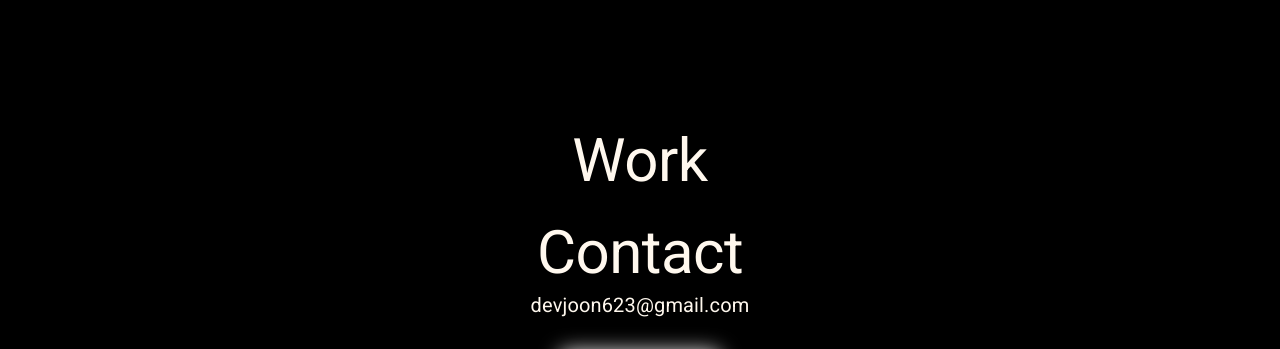
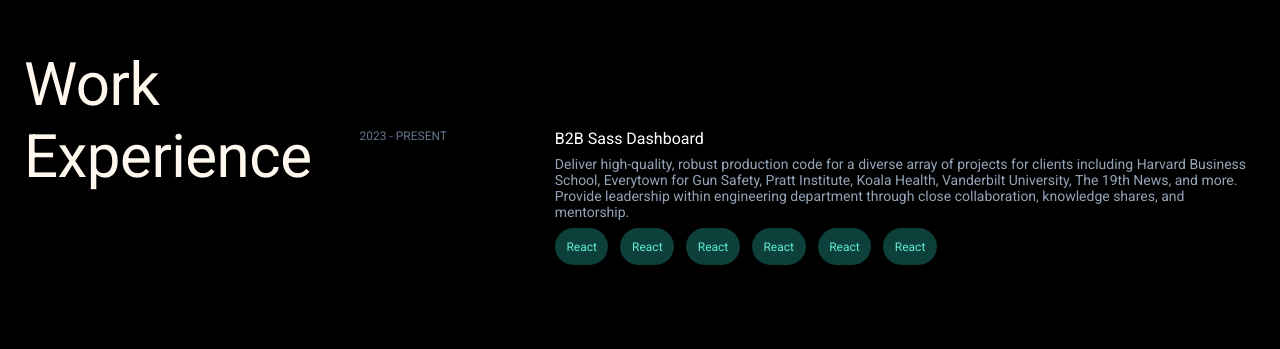
Before and after one commit to joon623/pr_website, a Next.js app: page / in a window 1280 px wide. Shown: the part 2025-2374 px from the top of the page. Built offline with nearby package versions, Linux system fonts and the light colour scheme.

Commit message:
add: work page layout

```diff
--- a/src/app/globals.css
+++ b/src/app/globals.css
@@ -71,4 +71,9 @@ body {
 button {
     outline: none;
     border: none;
+    cursor: pointer;
 }
+
+.root {
+    padding: 1.5rem;
+}
--- a/src/app/page.tsx
+++ b/src/app/page.tsx
@@ -3,15 +3,17 @@ import { HomeComponent } from "@/components/home";
 import { About } from "@/components/about";
 import { Work } from "@/components/work";
 import Contact from "@/components/contact/contact";
+import "./globals.css";
+import { Box } from "@mui/system";
 
 export default function Home() {
   return (
-    <>
+    <Box className="root">
       <Navigation />
       <HomeComponent />
       <About />
       <Work />
       <Contact />
-    </>
+    </Box>
   );
 }
--- a/src/components/about/about.tsx
+++ b/src/components/about/about.tsx
@@ -17,7 +17,7 @@ const About = () => {
       display={"flex"}
       alignItems={"center"}
       flexDirection={"column"}
-      height={"1200px"}
+      height={"800px"}
     >
       <Box position={"sticky"} top={"50%"} ref={ref}>
         <motion.div
--- /dev/null
+++ b/src/components/cards/WorkCard.tsx
@@ -0,0 +1,75 @@
+"use client";
+
+import { Box } from "@mui/system";
+import { useMediaQuery } from "@mui/material";
+import { mediaQueryInput } from "@/styles/breakpoint";
+import WorkTags from "@/components/tags/WorkTags";
+import { motion } from "framer-motion";
+
+interface WorkCardProps {
+  date: string;
+  title: string;
+  content: string;
+  tags: string[];
+}
+
+function WorkCard() {
+  const matches = useMediaQuery(mediaQueryInput);
+
+  return (
+    <motion.div
+      initial={{ opacity: 0, y: 80 }}
+      whileInView={{ opacity: 1, y: 0 }}
+      whileHover={{ y: -20 }}
+      transition={{
+        duration: 1,
+      }}
+      style={{ position: "relative", top: "80px" }} // 초기 위치 조정
+    >
+      <Box
+        display={matches ? "flex" : "auto"}
+        height={matches ? "45vh" : "auto"}
+        marginBottom={"50px"}
+        justifyContent={"space-between"}
+        alignItems={"start"}
+        gap={"20px"}
+      >
+        <Box
+          color={"#64748B"}
+          fontSize={"0.75rem"}
+          width={"max-content"}
+          flex={2}
+        >
+          2023 - PRESENT
+        </Box>
+        <Box color={"#E2E88F0"} flex={8}>
+          <Box marginTop={matches ? "0px" : "0.5rem"}>B2B Sass Dashboard</Box>
+          <Box
+            marginTop={"0.5rem"}
+            component="p"
+            color={"#94a4b8"}
+            fontSize={".875rem"}
+          >
+            Deliver high-quality, robust production code for a diverse array of
+            projects for clients including Harvard Business School, Everytown
+            for Gun Safety, Pratt Institute, Koala Health, Vanderbilt
+            University, The 19th News, and more. Provide leadership within
+            engineering department through close collaboration, knowledge
+            shares, and mentorship.
+          </Box>
+          <Box marginTop={"0.5rem"} />
+          <Box display={"flex"} gap={"0.75rem"} flexWrap={"wrap"}>
+            <WorkTags name={"React"} />
+            <WorkTags name={"React"} />
+            <WorkTags name={"React"} />
+            <WorkTags name={"React"} />
+            <WorkTags name={"React"} />
+            <WorkTags name={"React"} />
+          </Box>
+        </Box>
+      </Box>
+    </motion.div>
+  );
+}
+
+export default WorkCard;
--- /dev/null
+++ b/src/components/cards/index.ts
@@ -0,0 +1 @@
+export { default as WorkCard } from "./WorkCard";
--- /dev/null
+++ b/src/components/tags/WorkTags.tsx
@@ -0,0 +1,23 @@
+import { Box } from "@mui/system";
+
+interface WorkTagsProps {
+  name: string;
+}
+
+function WorkTags({ name }: WorkTagsProps) {
+  return (
+    <Box
+      fontSize={"0.75rem"}
+      padding={"0.725rem"}
+      bgcolor="rgba(45,212,191,.3)"
+      borderRadius={"9999px"}
+      color={"#5EEAD4"}
+      component={"span"}
+      display={"inline-block"}
+    >
+      {name}
+    </Box>
+  );
+}
+
+export default WorkTags;
--- /dev/null
+++ b/src/components/tags/index.ts
@@ -0,0 +1 @@
+export { default as WorkTags } from "./WorkTags";
--- /dev/null
+++ b/src/components/work/WorkPage.tsx
@@ -0,0 +1,39 @@
+"use client";
+
+import { Typography, useMediaQuery } from "@mui/material";
+import { Box } from "@mui/system";
+import { WorkCard } from "@/components/cards";
+import { mediaQueryInput } from "@/styles/breakpoint";
+
+function WorkPage() {
+  const matches = useMediaQuery(mediaQueryInput);
+
+  return (
+    <Box
+      padding={"300px 0px 100px"}
+      display={matches ? "flex" : "auto"}
+      gap={"3rem"}
+    >
+      <Box
+        position={matches ? "sticky" : "static"}
+        alignSelf={"flex-start"}
+        top={"6rem"}
+        display={"flex"}
+        justifyContent={"center"}
+        marginBottom={"1.5rem"}
+      >
+        <Typography color={"#fff8ee"} variant={"h2"}>
+          Work
+          <br /> Experience
+        </Typography>
+      </Box>
+      <Box>
+        <WorkCard />
+        <WorkCard />
+        <WorkCard />
+      </Box>
+    </Box>
+  );
+}
+
+export default WorkPage;
--- a/src/components/work/index.ts
+++ b/src/components/work/index.ts
@@ -1 +1 @@
-export { default as Work } from "./work";
+export { default as Work } from "./WorkPage";
--- a/src/components/work/work.tsx
+++ /dev/null
@@ -1,16 +0,0 @@
-import { Typography } from "@mui/material";
-import { Box } from "@mui/system";
-
-function Work() {
-  return (
-    <Box>
-      <Box display={"flex"} justifyContent={"center"}>
-        <Typography color={"#fff8ee"} variant={"h2"}>
-          Work
-        </Typography>
-      </Box>
-    </Box>
-  );
-}
-
-export default Work;
```
Also changed, not shown: src/components/work/work.module.css (added, +10 -0 lines).
